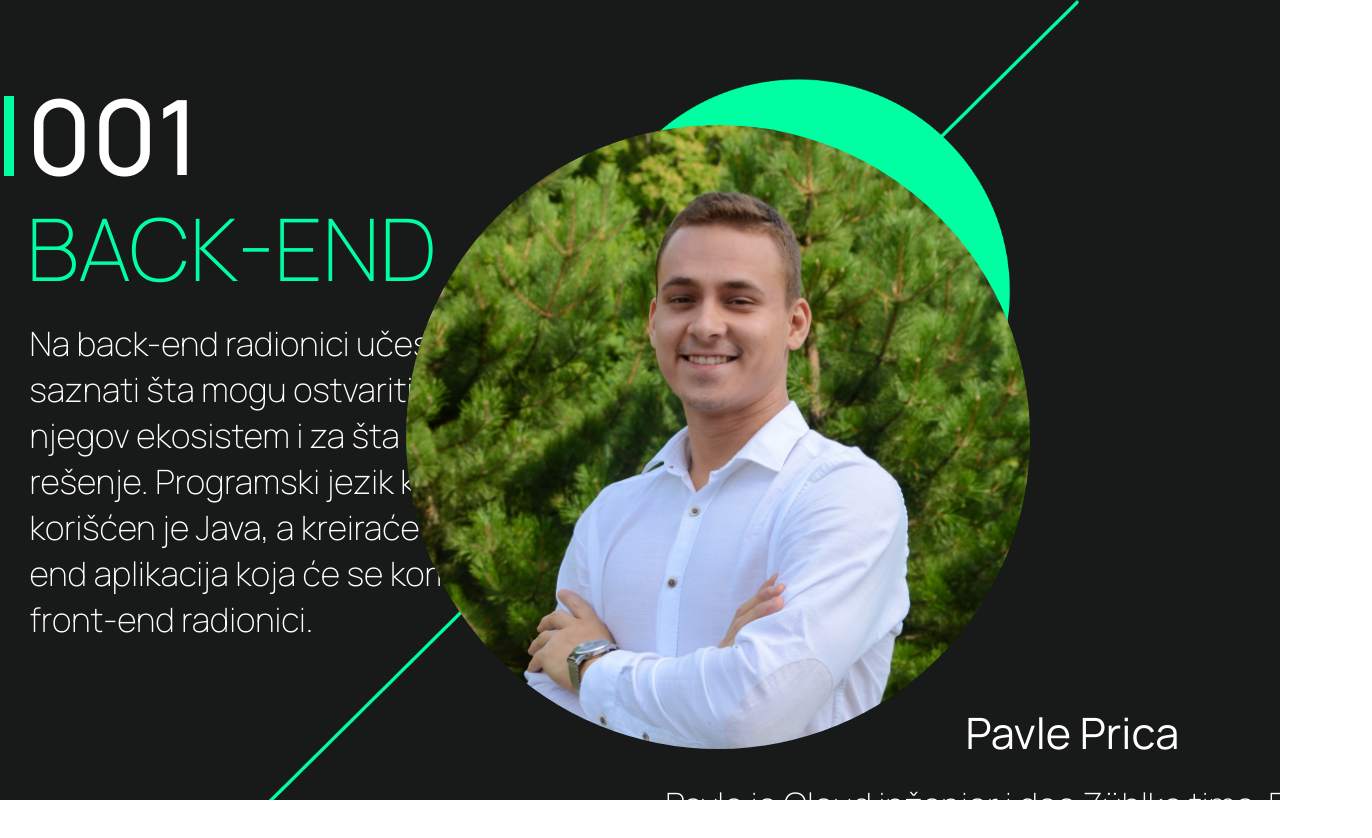
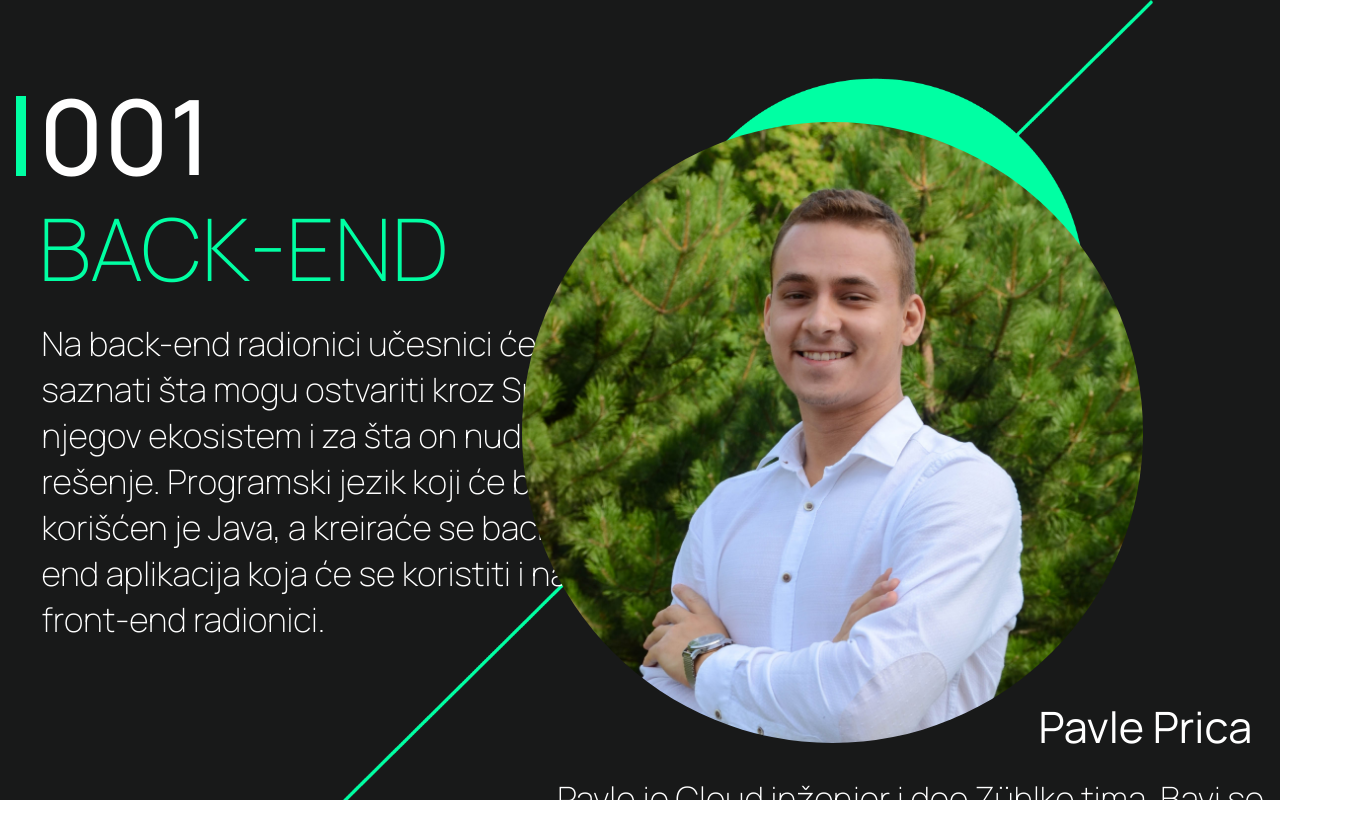
Before and after one commit to Nikola787/hzs-5.0, a React (Create React App) app: page /#/ in a window 1280 px wide. Shown: the top 838 px of the page, 1372 px wide, since content can reach past the window. Built offline with nearby package versions, Linux system fonts and the light colour scheme.

Commit message:
uredio radionica1

```diff
--- a/src/components/radionice/radionice.css
+++ b/src/components/radionice/radionice.css
@@ -8,8 +8,8 @@
   display: block;
   background-image: url(../../images/Frame.png);
   background-repeat: no-repeat;
-  background-size: 68.7%;
-  background-position: top;
+  background-size: 68%;
+  background-position: 69% 0%;
   background-color: #181919;
 }
 
@@ -84,10 +84,10 @@
 
 .radionica1-desno-container .slika_desna {
   border-radius: 50%;
-  width: 624px;
-  height: 624px;
-  margin-top: 1.84rem;
-  margin-left: -12.4rem;
+  width: 621px;
+  height: 621px;
+  margin-top: 1.65rem;
+  margin-left: -7.4rem;
 }
 
 .radionica1-desno-container .ime-predavaca {
@@ -96,7 +96,7 @@
   font-family: "Manrope";
   font-weight: 400;
   margin-bottom: -0.8rem;
-  margin-left: -4rem;
+  margin-left: -6.5rem;
 }
 
 .radionica1-desno-container .predavac-opis {
@@ -106,6 +106,6 @@
   font-weight: 200;
   text-align: right;
   margin-top: 2rem;
-  margin-left: -2rem;
+  margin-left: -11rem;
   width: 50rem;
 }
```
